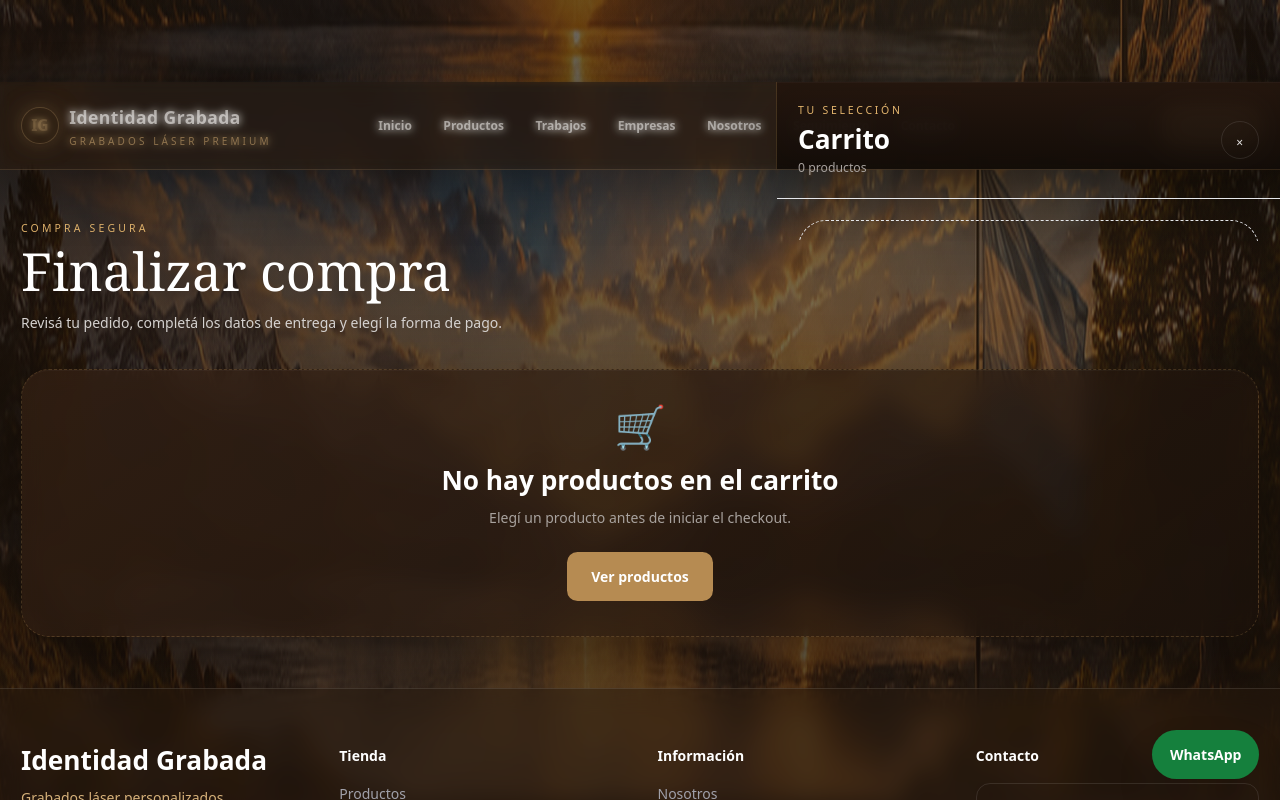
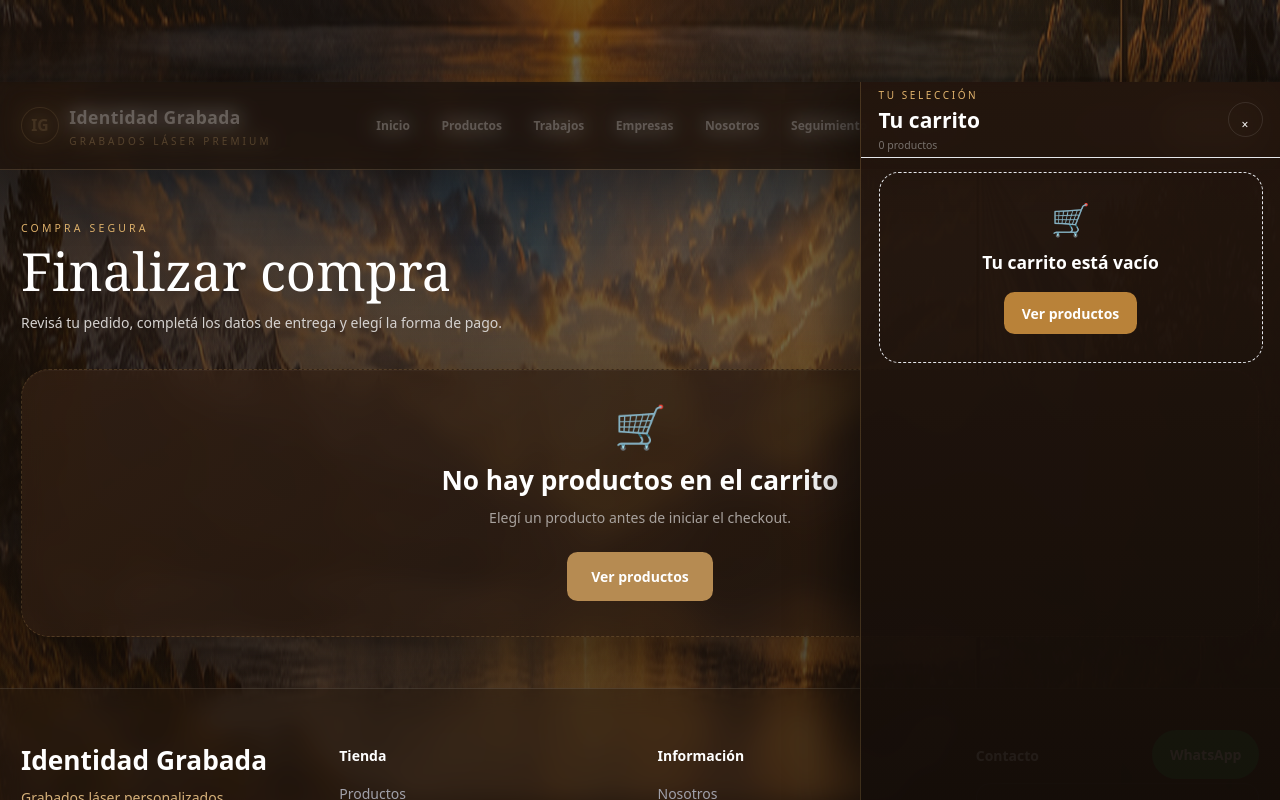
Before and after one commit to apuromate27-creator/Identidad-grabada, a Next.js app: page /checkout in a window 1280 px wide. Both pictures are taken after a click on the button "🛒 Carrito". Shown: the top 800 px of the page. Built offline with nearby package versions, Linux system fonts and the light colour scheme.

Commit message:
V17.3 - Producto y carrito responsive

```diff
--- a/app/components/CartDrawer.tsx
+++ b/app/components/CartDrawer.tsx
@@ -1,4 +1,3 @@
-
 "use client";
 
 import Link from "next/link";
@@ -14,34 +13,25 @@ export function CartButton() {
       <button
         type="button"
         onClick={() => setOpen(true)}
-        className="relative rounded-xl border border-white/10 bg-[#1d130d]/40 px-4 py-3 font-bold transition hover:border-[#b68b52]"
+        className="v173-cart-trigger"
         aria-label={`Abrir carrito. ${totalItems} productos`}
       >
-        🛒 Carrito
-        {totalItems > 0 && (
-          <span className="ml-2 rounded-full bg-[#b68b52] px-2 py-1 text-xs text-white">
-            {totalItems}
-          </span>
-        )}
+        <span aria-hidden="true">🛒</span>
+        <span className="v173-cart-label">Carrito</span>
+        {totalItems > 0 && <b>{totalItems}</b>}
       </button>
-
       {open && <CartDrawer onClose={() => setOpen(false)} />}
     </>
   );
 }
 
-function CartDrawer({
-  onClose,
-}: {
-  onClose: () => void;
-}) {
+function CartDrawer({ onClose }: { onClose: () => void }) {
   const { totalItems } = useCart();
 
   useEffect(() => {
+    const previous = document.body.style.overflow;
     document.body.style.overflow = "hidden";
-    return () => {
-      document.body.style.overflow = "";
-    };
+    return () => { document.body.style.overflow = previous; };
   }, []);
 
   return (
@@ -49,39 +39,28 @@ function CartDrawer({
       <button
         type="button"
         aria-label="Cerrar carrito"
-        className="absolute inset-0 bg-black/64 backdrop-blur-sm"
+        className="absolute inset-0 bg-black/65 backdrop-blur-sm"
         onClick={onClose}
       />
-
-      <aside className="v17-cart-drawer absolute right-0 top-0 flex h-full w-full max-w-xl flex-col border-l border-[#d8aa62]/20">
-        <div className="flex shrink-0 items-center justify-between border-b border-[#d8aa62]/14 p-5 md:p-6">
+      <aside className="v17-cart-drawer v173-cart-drawer absolute right-0 top-0 flex h-[100dvh] w-full max-w-[420px] flex-col border-l border-[#d8aa62]/20">
+        <header className="flex items-center justify-between border-b border-[#d8aa62]/14 px-5 py-4">
           <div>
-            <p className="text-xs uppercase tracking-[0.26em] text-[#e2b46d]">
-              Tu selección
-            </p>
-            <h2 className="mt-2 text-3xl font-black text-white">
-              Carrito
-            </h2>
-            <p className="mt-1 text-sm text-stone-400">
+            <p className="text-[10px] uppercase tracking-[.26em] text-[#e2b46d]">Tu selección</p>
+            <h2 className="mt-1 text-2xl font-black text-white">Tu carrito</h2>
+            <p className="mt-1 text-xs text-stone-500">
               {totalItems} {totalItems === 1 ? "producto" : "productos"}
             </p>
           </div>
-
           <button
             type="button"
             onClick={onClose}
-            className="grid h-11 w-11 place-items-center rounded-full border border-white/10 text-xl text-stone-200 transition hover:border-[#d8aa62]/55"
+            className="grid h-10 w-10 place-items-center rounded-full border border-white/10 text-lg text-white"
             aria-label="Cerrar carrito"
-          >
-            ×
-          </button>
-        </div>
+          >×</button>
+        </header>
 
-        <div className="min-h-0 flex-1 overflow-y-auto p-5 md:p-6">
-          <CartContent
-            onCheckout={onClose}
-            onContinue={onClose}
-          />
+        <div className="min-h-0 flex-1 overflow-y-auto px-5 py-4">
+          <CartContent onCheckout={onClose} onContinue={onClose} />
         </div>
       </aside>
     </div>
@@ -95,29 +74,15 @@ export function CartContent({
   onCheckout?: () => void;
   onContinue?: () => void;
 }) {
-  const {
-    items,
-    removeItem,
-    updateQuantity,
-    totalValue,
-    hasQuotedItems,
-  } = useCart();
+  const { items, removeItem, updateQuantity, totalValue, hasQuotedItems } = useCart();
 
-  if (items.length === 0) {
+  if (!items.length) {
     return (
-      <div className="rounded-[2rem] border border-dashed border-[#d8aa62]/24 p-8 text-center">
-        <p className="text-5xl">🛒</p>
-        <h3 className="mt-4 text-2xl font-black text-white">
-          Tu carrito está vacío
-        </h3>
-        <p className="mt-2 text-stone-400">
-          Agregá un producto personalizado para comenzar.
-        </p>
-        <Link
-          href="/productos"
-          onClick={onContinue}
-          className="mt-6 inline-flex rounded-xl bg-[#b68b52] px-6 py-4 font-black text-white"
-        >
+      <div className="rounded-[1.4rem] border border-dashed border-[#d8aa62]/24 p-8 text-center">
+        <p className="text-4xl">🛒</p>
+        <h3 className="mt-4 text-xl font-black text-white">Tu carrito está vacío</h3>
+        <Link href="/productos" onClick={onContinue}
+          className="mt-5 inline-flex rounded-xl bg-[#b98239] px-5 py-3 font-black text-white">
           Ver productos
         </Link>
       </div>
@@ -125,132 +90,67 @@ export function CartContent({
   }
 
   return (
-    <div className="space-y-4">
+    <div className="space-y-3">
       {items.map((item) => (
-        <article
-          key={item.id}
-          className="v17-cart-item rounded-[1.5rem] border border-white/8 p-4"
-        >
-          <div className="grid grid-cols-[72px_1fr] gap-4">
-            <div className="grid h-[72px] place-items-center rounded-xl border border-[#d8aa62]/15 bg-[#21140d]/36 font-black text-[#e2b46d]">
-              IG
-            </div>
-
+        <article key={item.id} className="v17-cart-item rounded-[1.2rem] border border-white/8 p-3.5">
+          <div className="grid grid-cols-[64px_1fr] gap-3">
+            <div className="grid h-16 place-items-center rounded-xl border border-[#d8aa62]/15 bg-[#21140d]/36 font-black text-[#e2b46d]">IG</div>
             <div>
               <div className="flex items-start justify-between gap-3">
                 <div>
-                  <h3 className="font-black leading-tight text-white">
-                    {item.name}
-                  </h3>
-                  <p className="mt-1 text-sm text-[#e8c58f]">
-                    {item.price}
-                  </p>
+                  <h3 className="text-sm font-black leading-tight text-white">{item.name}</h3>
+                  <p className="mt-1 text-sm font-black text-[#e8c58f]">{item.price}</p>
                 </div>
-
-                <button
-                  type="button"
-                  onClick={() => removeItem(item.id)}
-                  className="text-xs font-bold text-red-300 transition hover:text-red-200"
-                >
-                  Quitar
-                </button>
+                <button type="button" onClick={() => removeItem(item.id)} className="text-xs text-red-300">🗑</button>
               </div>
-
               {item.personalization && (
-                <details className="mt-3">
-                  <summary className="cursor-pointer text-xs font-bold text-stone-400">
-                    Ver personalización
-                  </summary>
-                  <p className="mt-2 rounded-xl bg-[#1d130d]/34 p-3 text-xs leading-relaxed text-stone-300">
+                <p className="mt-2 line-clamp-2 text-[11px] leading-relaxed text-stone-400">
                   {item.personalization}
                 </p>
-                </details>
               )}
             </div>
           </div>
 
-          <div className="mt-4 flex items-center justify-between border-t border-white/8 pt-4">
+          <div className="mt-3 flex items-center justify-between border-t border-white/8 pt-3">
             <div className="flex items-center gap-2">
-              <button
-                type="button"
-                onClick={() =>
-                  updateQuantity(item.id, item.quantity - 1)
-                }
-                className="grid h-9 w-9 place-items-center rounded-xl border border-white/10 bg-[#1d130d]/40 text-white"
-                aria-label="Reducir cantidad"
-              >
-                −
-              </button>
-
-              <span className="w-8 text-center font-black text-white">
-                {item.quantity}
-              </span>
-
-              <button
-                type="button"
-                onClick={() =>
-                  updateQuantity(item.id, item.quantity + 1)
-                }
-                className="grid h-9 w-9 place-items-center rounded-xl border border-white/10 bg-[#1d130d]/40 text-white"
-                aria-label="Aumentar cantidad"
-              >
-                +
-              </button>
+              <button type="button" onClick={() => updateQuantity(item.id, item.quantity - 1)}
+                className="grid h-8 w-8 place-items-center rounded-lg border border-white/10">−</button>
+              <span className="w-5 text-center text-sm font-black">{item.quantity}</span>
+              <button type="button" onClick={() => updateQuantity(item.id, item.quantity + 1)}
+                className="grid h-8 w-8 place-items-center rounded-lg border border-white/10">+</button>
             </div>
-
-            <div className="text-right">
-              <p className="text-xs text-stone-500">Subtotal</p>
-              <p className="font-black text-[#e8c58f]">
+            <p className="text-sm font-black text-[#e8c58f]">
               {item.priceValue > 0
-                  ? `$${(
-                      item.priceValue * item.quantity
-                    ).toLocaleString("es-AR")}`
+                ? `$${(item.priceValue * item.quantity).toLocaleString("es-AR")}`
                 : "A coordinar"}
             </p>
-            </div>
           </div>
         </article>
       ))}
 
-      <div className="v17-cart-total rounded-[1.5rem] border border-[#d8aa62]/22 p-5">
-        <div className="flex items-end justify-between gap-4">
-          <div>
-            <p className="text-sm text-stone-400">Subtotal</p>
-            <p className="mt-1 text-2xl font-black text-white">
-              {totalValue > 0
-                ? `$${totalValue.toLocaleString("es-AR")}`
-                : "A coordinar"}
+      <div className="rounded-[1.2rem] border border-[#d8aa62]/18 bg-[#21140d]/24 p-4">
+        <div className="flex items-end justify-between">
+          <p className="text-lg font-black text-white">Total</p>
+          <p className="text-2xl font-black text-[#e3a94e]">
+            {totalValue > 0 ? `$${totalValue.toLocaleString("es-AR")}` : "A coordinar"}
           </p>
         </div>
-          <p className="text-right text-xs leading-relaxed text-stone-500">
-            Envío y descuentos se calculan en el checkout.
-          </p>
-        </div>
-
         {hasQuotedItems && (
-          <p className="mt-4 rounded-xl border border-[#d8aa62]/14 bg-[#21140d]/28 p-3 text-xs leading-relaxed text-stone-300">
-            Algunos productos requieren cotización antes del pago final.
+          <p className="mt-3 text-[11px] text-stone-400">
+            Algunos productos requieren cotización antes del pago.
           </p>
         )}
       </div>
 
-      <div className="grid gap-3 pb-2">
-        <Link
-          href="/checkout"
-          onClick={onCheckout}
-          className="block rounded-xl bg-[#b68b52] py-4 text-center font-black text-white transition hover:bg-[#c99958]"
-        >
+      <Link href="/checkout" onClick={onCheckout}
+        className="block rounded-xl bg-[#b98239] py-3.5 text-center font-black text-white">
         Finalizar compra
       </Link>
-
-        <Link
-          href="/productos"
-          onClick={onContinue}
-          className="block rounded-xl border border-white/10 py-4 text-center font-bold text-white transition hover:border-[#d8aa62]/55"
-        >
-          Seguir comprando
+      <Link href="/checkout" onClick={onCheckout}
+        className="block rounded-xl border border-[#d8aa62]/35 py-3.5 text-center font-black text-[#e8c58f]">
+        Ver carrito completo
       </Link>
-      </div>
+      <p className="pb-2 text-center text-[11px] text-stone-500">🔒 Compra 100% segura</p>
     </div>
   );
 }
--- a/app/globals.css
+++ b/app/globals.css
@@ -2033,3 +2033,43 @@ body:has(.ig-route-internal) [class*="bg-[#3"] {
     padding-right: .9rem !important;
   }
 }
+/* V17.3 — producto y carrito responsive */
+.v173-cart-trigger{
+  position:relative;display:inline-flex;align-items:center;gap:.5rem;
+  min-height:2.8rem;padding:.7rem 1rem;border:1px solid rgba(255,255,255,.1);
+  border-radius:.8rem;background:rgba(29,19,13,.46);color:#fff;font-weight:800
+}
+.v173-cart-trigger b{
+  position:absolute;right:-.45rem;top:-.45rem;display:grid;min-width:1.45rem;height:1.45rem;
+  place-items:center;border-radius:999px;background:#c48d3f;color:#fff;font-size:.68rem
+}
+.v173-cart-drawer{box-shadow:-18px 0 50px rgba(0,0,0,.48)!important}
+.v17-product-main-image{
+  height:min(66vh,650px)!important;max-height:650px!important;min-height:420px!important
+}
+.v17-product-summary{padding:1.25rem!important}
+.v17-product-summary h1{font-size:clamp(2.2rem,3.3vw,3.5rem)!important}
+.v17-product-tabs{margin-top:1rem!important}
+@media(max-width:1023px){
+  .v17-product-main-image{height:min(58vh,520px)!important;min-height:360px!important}
+}
+@media(max-width:767px){
+  .ig-page-producto section.mx-auto{padding:1rem .75rem 7rem!important}
+  .ig-page-producto nav{display:none!important}
+  .v17-product-main-image{
+    height:min(52vh,430px)!important;min-height:320px!important;border-radius:1rem!important
+  }
+  .v17-product-summary{
+    position:static!important;padding:1rem!important;border-radius:1rem!important
+  }
+  .v17-product-summary h1{font-size:2rem!important}
+  .v173-cart-trigger{width:2.8rem;height:2.8rem;justify-content:center;padding:0!important}
+  .v173-cart-label{display:none}
+  .v173-cart-drawer{width:100%!important;max-width:100%!important}
+  .v17-product-tabs{border-radius:1rem!important}
+  .ig-back-to-top{bottom:6.8rem!important}
+}
+@media(max-width:390px){
+  .v17-product-main-image{height:390px!important;min-height:300px!important}
+  .v17-product-summary h1{font-size:1.8rem!important}
+}
```
Lines whose indentation alone changed are shown as unchanged.
